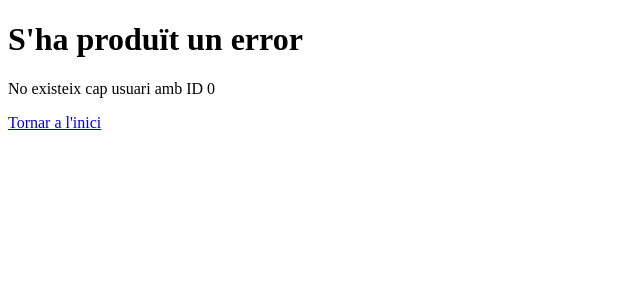
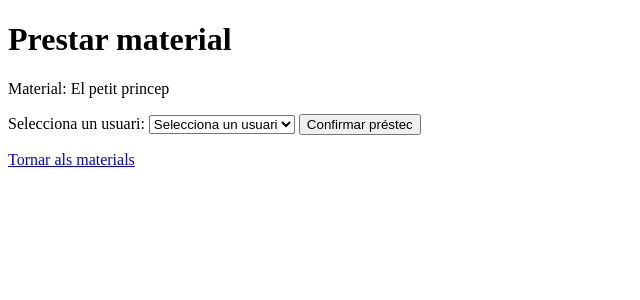
Before and after one commit to ZakariaBourk/Biblioteca, a PHP site: page /index.php?page=prestec&material_id=3 in a window 1280 px wide. Shown: the top 300 px of the page, without its empty margins (0-640 px from the left). Run offline with PHP 8.4, Linux system fonts and the light colour scheme.

Commit message:
Afegeix opcions per gestionar prestecs

```diff
--- a/views/prestec.php
+++ b/views/prestec.php
@@ -3,7 +3,18 @@
 $materialId = (int) ($_GET['material_id'] ?? 0);
 $usuariId = (int) ($_GET['usuari_id'] ?? 0);
 
+$material = $biblioteca->cercarPerId($materialId);
+
+if ($material === null) {
+    throw new \App\Exceptions\MaterialNoTrobatException(
+        "No existeix cap material amb ID {$materialId}"
+    );
+}
+
+// Si s'ha seleccionat un usuari, es realitza el préstec.
+if ($usuariId > 0) {
     $prestec = $biblioteca->prestarMaterial($materialId, $usuariId);
+}
 
 ?>
 
@@ -11,21 +22,80 @@ $prestec = $biblioteca->prestarMaterial($materialId, $usuariId);
 <html lang="ca">
 <head>
     <meta charset="UTF-8">
-    <title>Préstec realitzat</title>
+    <title>Préstec de material</title>
 </head>
 <body>
+
+<?php if (isset($prestec)): ?>
 
     <h1>Préstec realitzat correctament</h1>
 
     <p>
-    Material: <?= htmlspecialchars($prestec->getMaterial()->getTitol()) ?>
+        Material:
+        <?= htmlspecialchars($prestec->getMaterial()->getTitol()) ?>
     </p>
 
     <p>
-    Usuari: <?= htmlspecialchars($prestec->getUsuari()->getNom()) ?>
+        Usuari:
+        <?= htmlspecialchars($prestec->getUsuari()->getNom()) ?>
     </p>
 
+    <a href="index.php?page=usuari&id=<?= $prestec->getUsuari()->getId() ?>">
+        Veure perfil de l'usuari
+    </a>
+
+<?php else: ?>
+
+    <h1>Prestar material</h1>
+
+    <p>
+        Material:
+        <?= htmlspecialchars($material->getTitol()) ?>
+    </p>
+
+    <?php if (!$material->isDisponible()): ?>
+
+        <p>Aquest material ja està prestat.</p>
+
+    <?php else: ?>
+
+        <form action="index.php" method="GET">
+
+            <input type="hidden" name="page" value="prestec">
+
+            <input
+                type="hidden"
+                name="material_id"
+                value="<?= $materialId ?>"
+            >
+
+            <label for="usuari_id">Selecciona un usuari:</label>
+
+            <select name="usuari_id" id="usuari_id" required>
+
+                <option value="">Selecciona un usuari</option>
+
+                <?php foreach ($biblioteca->getUsuaris() as $usuari): ?>
+
+                    <option value="<?= $usuari->getId() ?>">
+                        <?= htmlspecialchars($usuari->getNom()) ?>
+                    </option>
+
+                <?php endforeach; ?>
+
+            </select>
+
+            <button type="submit">Confirmar préstec</button>
+
+        </form>
+
+    <?php endif; ?>
+
+<?php endif; ?>
+
+<p>
     <a href="index.php?page=materials">Tornar als materials</a>
+</p>
 
 </body>
 </html>
```
Also changed, not shown: views/material.php (+14 -0 lines), views/materials.php (+9 -1 lines). Lines whose indentation alone changed are shown as unchanged.
